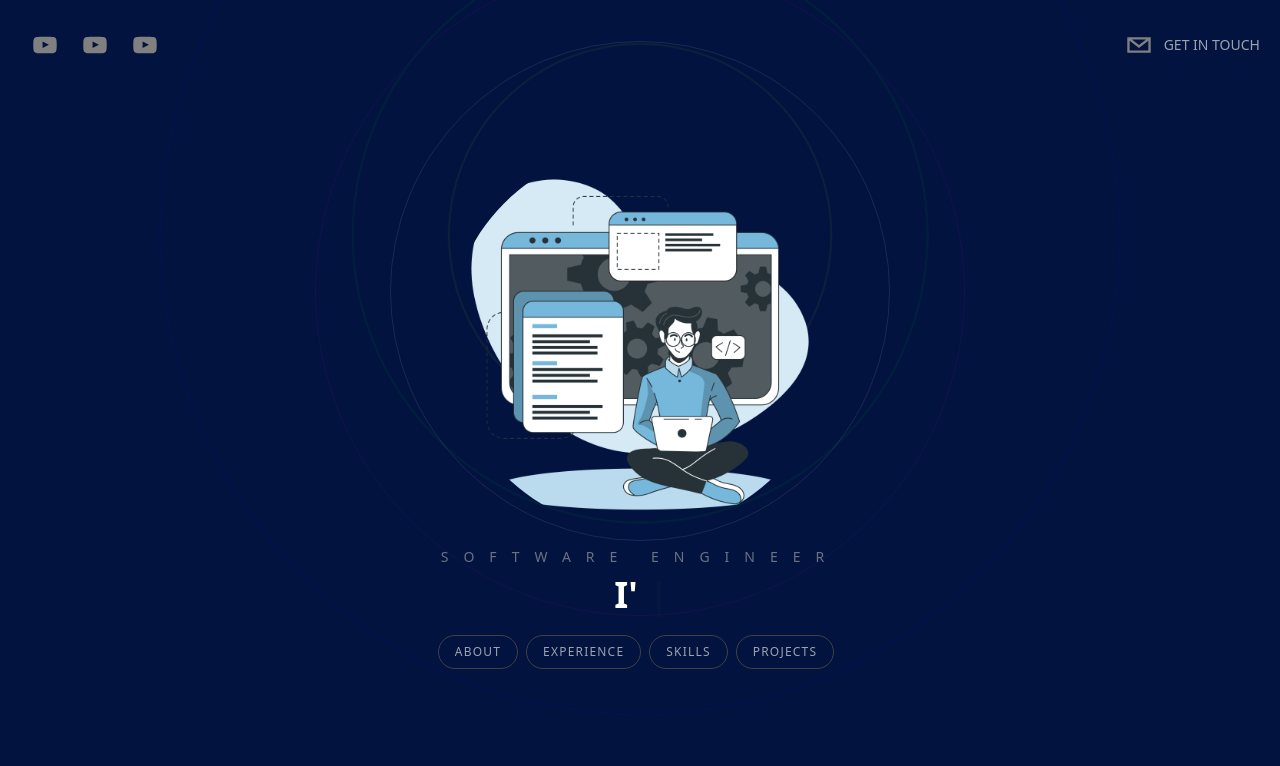
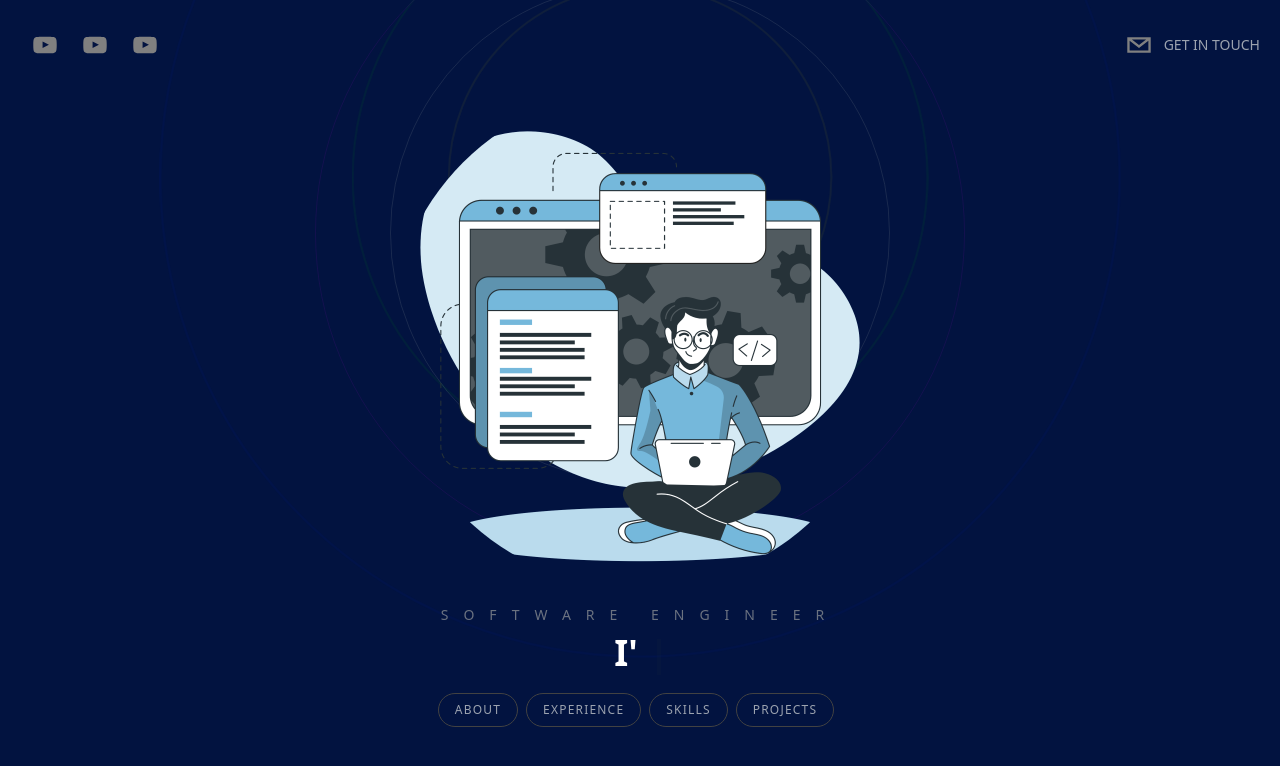
Before and after one commit to karthikeya-kotegar/portfolio-framer, a Next.js app: page / in a window 1280 px wide. Shown: the top 766 px of the page. Built offline with nearby package versions, Linux system fonts and the light colour scheme.

Commit message:
scroll bar

```diff
--- a/components/ContactMe.tsx
+++ b/components/ContactMe.tsx
@@ -31,7 +31,7 @@ export default function ContactMe({ }: Props) {
             <div className='fles flex-col space-y-10'>
                 <h4 className='text-4xl font-semibold text-center'>
                     I have got just what you need.
-                    <span className='underline decoration-[#f7f019]/90'> Let's Talk</span>
+                    <span className='underline decoration-[#f7f019]/90 animate-pulse'> Let's Talk</span>
                 </h4>
 
                 <div className='space-y-10'>
--- a/components/Hero.tsx
+++ b/components/Hero.tsx
@@ -16,7 +16,7 @@ export default function Hero({ }: Props) {
         <div className='h-screen flex flex-col space-y-4 items-center justify-center text-center overflow-hidden'>
             <BackgroundCircle />
             <img
-                className='relative rounded-full h-80 w-80 mx-auto object-cover md:w-96 md:h-96'
+                className='relative rounded-full h-96 w-96 mx-auto object-cover md:w-[500px] md:h-[500px]'
                 src="Developer-activity-bro.png"
                 alt='karthikeya'
             />
--- a/components/Projects.tsx
+++ b/components/Projects.tsx
@@ -22,7 +22,8 @@ export default function Projects({ }: Props) {
                 Projects
             </h3>
 
-            <div className='relative w-full flex overflow-x-scroll overflow-y-hidden snap-x snap-mandatory z-20'>
+            <div className='relative w-full flex overflow-x-scroll overflow-y-hidden snap-x snap-mandatory z-20
+                scrollbar-thin scrollbar-track-gray-400/20 scrollbar-thumb-[#f7f019]/60 scrollbar-thumb-rounded-full scrollbar-track-rounded-full hover:scrollbar-thumb-[#f7f019]/80'>
                 {/* Each projects */}
                 {
                     projects.map((project, i) => {
@@ -61,7 +62,7 @@ export default function Projects({ }: Props) {
                 }
             </div>
 
-            <div className='w-full absolute top-[30%] bg-[#03070f]/10 left-0 h-[500px] -skew-y-12 border border-[#bfb308]/20'>
+            <div className='w-full absolute top-[30%] bg-[#f7f019]/20 left-0 h-[500px] -skew-y-12 border border-[#bfb308]/20'>
 
             </div>
         </motion.div>
--- a/components/WorkExperience.tsx
+++ b/components/WorkExperience.tsx
@@ -21,7 +21,8 @@ export default function WorkExperience({ }: Props) {
                 Experience
             </h3>
 
-            <div className='w-full flex space-x-5 overflow-x-scroll p-10 sanp-x snap-mandatory'>
+            <div className='w-full flex space-x-5 overflow-x-scroll p-10 sanp-x snap-mandatory
+                scrollbar-thin scrollbar-track-gray-400/20 scrollbar-thumb-[#f7f019]/60 scrollbar-thumb-rounded-full scrollbar-track-rounded-full hover:scrollbar-thumb-[#f7f019]/80'>
                 <ExperienceCard />
                 <ExperienceCard />
                 <ExperienceCard />
--- a/pages/index.tsx
+++ b/pages/index.tsx
@@ -10,7 +10,8 @@ import styles from '../styles/Home.module.css'
 
 export default function Home() {
   return (
-    <div className="bg-[#021340] text-white h-screen snap-y snap-mandatory overflow-y-scroll overflow-x-hidden z-0">
+    <div className="bg-[#021340] text-white h-screen snap-y snap-mandatory overflow-y-scroll overflow-x-hidden z-0
+      scrollbar scrollbar-track-gray-400/20 scrollbar-thumb-[#f7f019]/80 scrollbar-thumb-rounded-full scrollbar-track-rounded-full hover:scrollbar-thumb-[#f7f019]">
       <Head>
         <title>Karthikeya's Portfolio</title>
       </Head>
--- a/tailwind.config.js
+++ b/tailwind.config.js
@@ -7,5 +7,11 @@ module.exports = {
   theme: {
     extend: {},
   },
-  plugins: [],
+  plugins: [
+    require('tailwind-scrollbar'),
+
+  ],
+  variants: {
+    scrollbar: ['rounded']
+  }
 }
```
